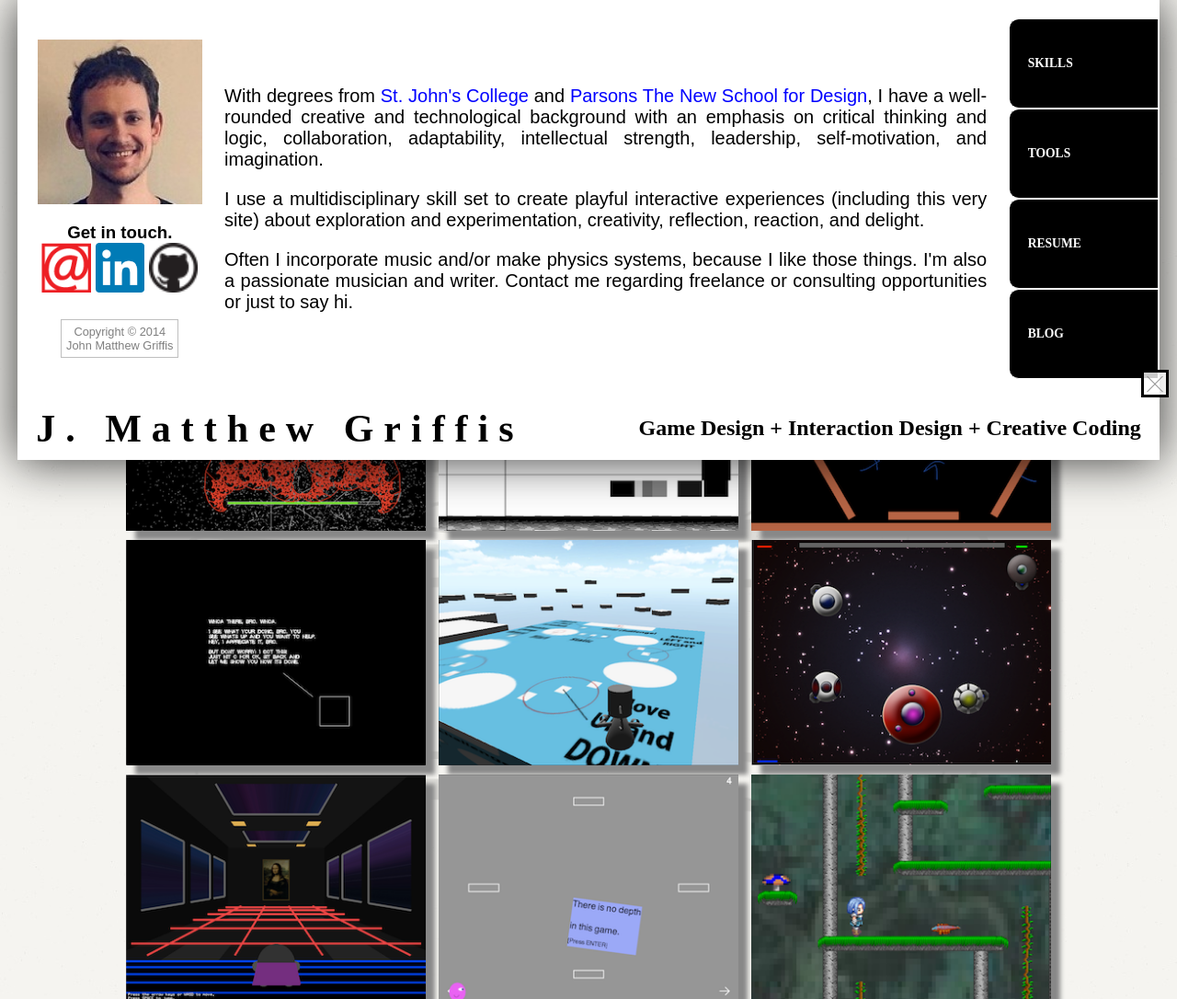
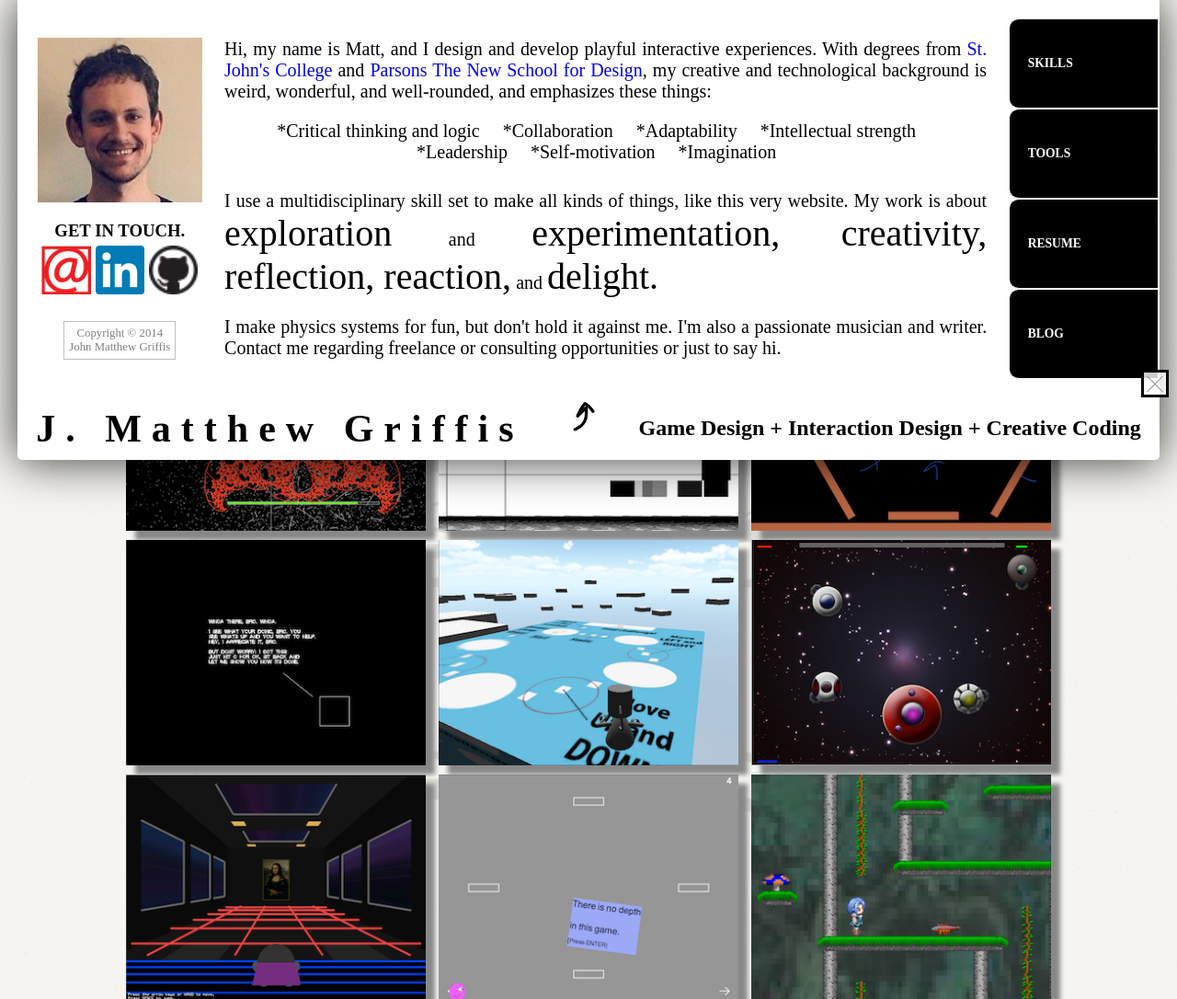
Before and after one commit to jmatthewgriffis/mySite, a PHP site: page / in a window 1280 px wide. Shown: the top 1086 px of the page at 92% size. Run offline with PHP 8.4, Linux system fonts and the light colour scheme; some libraries are stand-ins or nearby versions; some web fonts are replaced.

Commit message:
Improvements to the summary. And arrow!

```diff
--- a/index.html
+++ b/index.html
@@ -542,11 +542,21 @@
 						</p>
 					</div><!--end image holder-->
 					<div id="summary">
-						<p>With degrees from <a target='_blank' href='http://www.sjc.edu/about/why-sjc/'>St. John's College</a> and <a target='_blank' href='http://www.newschool.edu/parsons/mfa-design-technology/'>Parsons The New School for Design</a>, I have a well-rounded creative and technological background with an emphasis on critical thinking and logic, collaboration, adaptability, intellectual strength, leadership, self-motivation, and imagination.</p>
+						<p>Hi, my name is Matt, and I design and develop playful interactive experiences. With degrees from <a target='_blank' href='http://www.sjc.edu/about/why-sjc/'>St. John's College</a> and <a target='_blank' href='http://www.newschool.edu/parsons/mfa-design-technology/'>Parsons The New School for Design</a>, my creative and technological background is weird, wonderful, and well-rounded, and emphasizes these things:</p>
 
-						<p>I use a multidisciplinary skill set to create playful interactive experiences (including this very site) about exploration and experimentation, creativity, reflection, reaction, and delight.</p>
+						<ul>
+							<li>*Critical thinking and logic</li>
+							<li>*Collaboration</li>
+							<li>*Adaptability</li>
+							<li>*Intellectual strength</li>
+							<li>*Leadership</li>
+							<li>*Self-motivation</li>
+							<li>*Imagination</li>
+						</ul>
 
-						<p>Often I incorporate music and/or make physics systems, because I like those things. I'm also a passionate musician and writer. Contact me regarding freelance or consulting opportunities or just to say hi.</p>
+						<p>I use a multidisciplinary skill set to make all kinds of things, like this very website. My work is about <span class="embiggen">exploration</span> and <span class="embiggen">experimentation, creativity, reflection, reaction,</span> and <span class="embiggen">delight.</span></p>
+
+						<p>I make physics systems for fun, but don't hold it against me. I'm also a passionate musician and writer. Contact me regarding freelance or consulting opportunities or just to say hi.</p>
 					</div><!-- end summary -->
 					<div id="buttons">
 						<h2>Skills</h2>
@@ -594,6 +604,7 @@
 					</div><!-- end buttons -->
 				</div><!-- end mydetails -->
 				<h1 id="whoiam">
+					<img src="images/arrow.png" />
 					<span class="og-close"></span>
 					<span id="myname">J. Matthew Griffis</span>
 					<span id="whatido">Game Design + Interaction Design + Creative Coding</span>
--- a/style.css
+++ b/style.css
@@ -421,6 +421,8 @@ section#about {
 	/*margin: 0 10px;*/
 	width: 97%;
 	margin: auto;
+	border-bottom-left-radius: 5px;
+	border-bottom-right-radius: 5px;
 }
 
 section#about article#whatPage {
@@ -580,6 +582,9 @@ section#about article#domain p {
 
 #contact h3 {
 	margin: 0;
+	margin-bottom: 5px;
+	text-transform: uppercase;
+	font-family: gothamLight;
 }
 
 #contact img{
@@ -604,6 +609,7 @@ p#copyright {
 	padding: 5px;
 	display: inline-block;
 	opacity: 0.5;
+	font-family: gothamLight;
 }
 
 p#copyright:hover {
@@ -616,6 +622,23 @@ p#copyright:hover {
 	padding: 0 20px;
 	text-align: justify;
 	font-size: 1.25em;
+	font-family: gothamBook;
+}
+
+#summary ul {
+	padding: 0;
+	margin: 0;
+	margin-bottom: 30px;
+	text-align: center;
+}
+
+#summary ul li {
+	display: inline-block;
+	padding-right: 20px;
+}
+
+.embiggen {
+	font-size: 2em;
 }
 
 #about #mydetails #buttons {
@@ -688,6 +711,13 @@ p#copyright:hover {
 	text-align: right;
 	/*text-transform: uppercase;*/
 	position: relative;
+}
+
+h1#whoiam img {
+	position: absolute;
+	top: 0;
+	left: 600px;
+	width: 30px;
 }
 
 #whoiam span#whatido {
```
Also changed, not shown: images/arrow.png (added), 1 other file.
